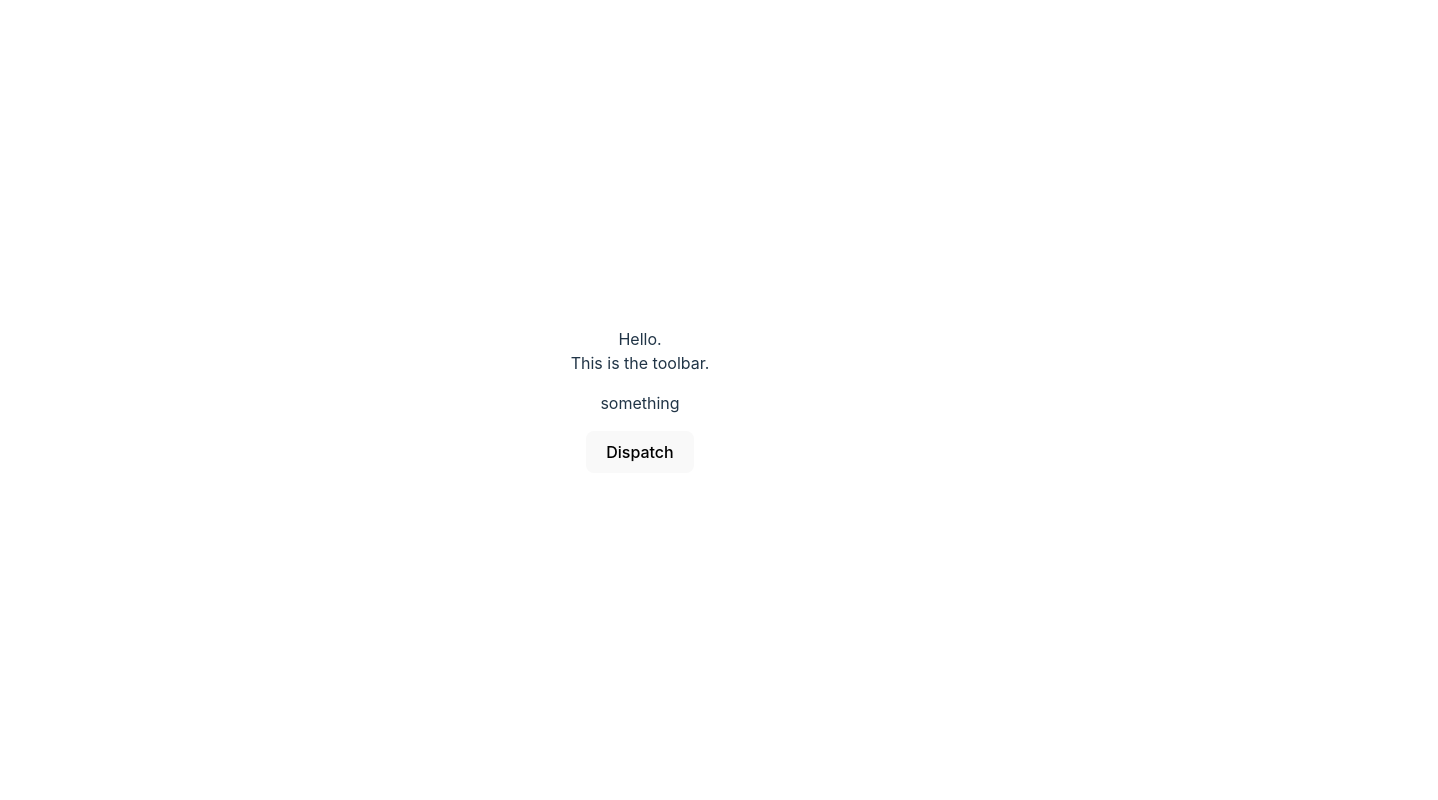
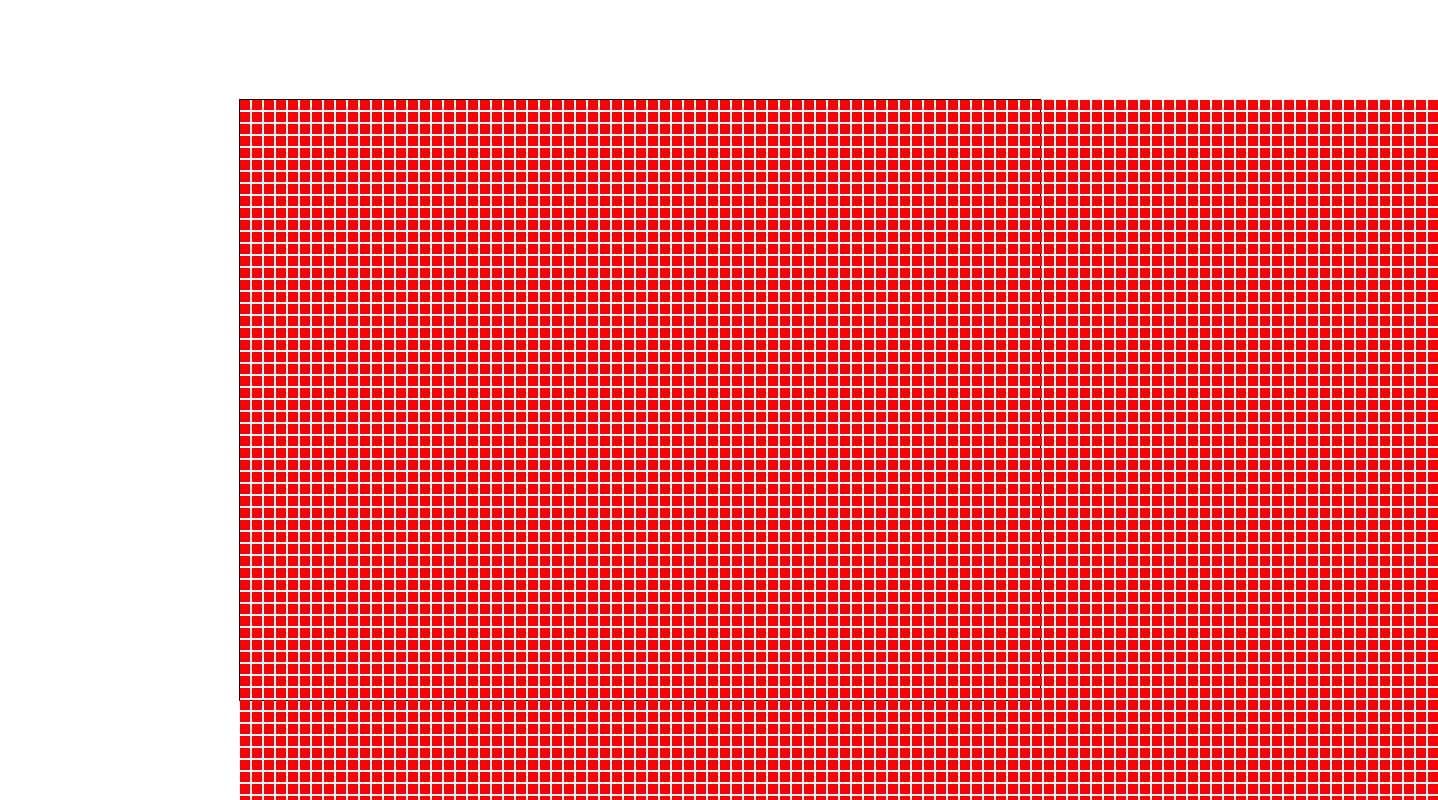
Before and after one commit to alikiki/baby-tldraw, a React (Vite) app: page / in a window 1280 px wide. Shown: the top 800 px of the page, 1438 px wide, since content can reach past the window. Built offline with nearby package versions, Linux system fonts and the light colour scheme.

Commit message:
already hitting performance bottlenecks..

```diff
--- a/src/App.tsx
+++ b/src/App.tsx
@@ -1,28 +1,39 @@
 import './App.css'
-import { useState } from 'react'
 import { BabyTLCanvasOptions } from './types/canvas-types'
 import Canvas from './components/Canvas'
+import { useReducer } from 'react'
+import { EditorReducer } from './editor/EditorReducer'
 import { Editor } from './editor/Editor'
 import { EditorContext } from './hooks/useEditor'
-
+import { EditorDispatchContext } from './hooks/useEditorDispatch'
 
 function App() {
-  const [editor, setEditor] = useState(new Editor({
-    store: {
-      atoms: new Map()
-    },
-    tools: [],
-  }))
-
+  const [editor, dispatch] = useReducer(
+    EditorReducer,
+    {
+      initialCamera: {
+        x: 0,
+        y: 0
+      },
+      camera: {
+        x: 0,
+        y: 0
+      },
+      isPointerDown: false,
+      isPointerDragging: false
+    } as Editor
+  )
   const defaultCanvasOptions: BabyTLCanvasOptions = {
-    width: 800,
-    height: 600
+    width: "800px",
+    height: "600px",
   }
 
   return (
     <>
       <EditorContext.Provider value={editor}>
-        <Canvas options={defaultCanvasOptions} />
+        <EditorDispatchContext.Provider value={dispatch}>
+          <Canvas options={defaultCanvasOptions} />
+        </EditorDispatchContext.Provider>
       </EditorContext.Provider>
     </>
   )
--- a/src/components/Canvas.tsx
+++ b/src/components/Canvas.tsx
@@ -1,29 +1,59 @@
 import { useRef, useState } from "react";
-import Toolbar from "./Toolbar";
+import InnerCanvas from "./InnerCanvas";
 import { BabyTLCanvasProps } from "../types/canvas-types";
 import { useEditor } from "../hooks/useEditor";
+import { useEditorDispatch } from "../hooks/useEditorDispatch";
 
 export default function Canvas({ options }: BabyTLCanvasProps) {
-    const [count, setCount] = useState(0);
     const editor = useEditor();
+    const editorDispatch = useEditorDispatch();
+    const [startPos, setStartPos] = useState({ x: 0, y: 0 });
+
 
     const rCanvas = useRef<HTMLDivElement>(null);
-    const rHtml = useRef<HTMLDivElement>(null);
-    const rHtml2 = useRef<HTMLDivElement>(null);
+
+    console.log("re-rendering outer canvas.");
+
+    const debuggingPointerState = () => {
+        console.log('isPointerDown:', editor.isPointerDown);
+        console.log('isPointerDragging:', editor.isPointerDragging);
+        console.log('camera:', editor.camera);
+    }
+
+    const handlePointerDown = (e: React.PointerEvent) => {
+        editorDispatch({ object: "pointer", command: "down" });
+        console.log('pointer down');
+        setStartPos({ x: e.clientX, y: e.clientY });
+        debuggingPointerState();
+    }
+
+    const handlePointerMove = (e: React.PointerEvent) => {
+        if (!editor.isPointerDown) return;
+        editorDispatch({ object: "pointer", command: "drag" });
+
+        const offsetX = e.clientX - startPos.x;
+        const offsetY = e.clientY - startPos.y;
+
+        const newCameraX = editor.initialCamera.x + offsetX;
+        const newCameraY = editor.initialCamera.y + offsetY;
+
+        editorDispatch({ object: "camera", command: { x: newCameraX, y: newCameraY } });
+    }
+
+    const handlePointerUp = (e: React.PointerEvent) => {
+        editorDispatch({ object: "pointer", command: "up" });
+        editorDispatch({ object: "initial-camera", command: editor.camera })
+    }
+
+    const pointerHandlers = {
+        onPointerDown: handlePointerDown,
+        onPointerMove: handlePointerMove,
+        onPointerUp: handlePointerUp
+    };
 
     return (
-        <div ref={rCanvas}>
-            <div ref={rHtml}>
-                Hello.
-            </div>
-            <div ref={rHtml2}>
-                <Toolbar />
-                <p>{editor.getTestString()}</p>
-                <button onClick={() => {
-                    setCount(count + 1);
-                    editor.setTestString(`Count: ${count}`);
-                }}>Dispatch</button>
-            </div>
+        <div ref={rCanvas} style={{ width: options.width, height: options.height, border: "1px solid black" }} {...pointerHandlers}>
+            <InnerCanvas />
         </div>
     )
 }
--- /dev/null
+++ b/src/components/InnerCanvas.tsx
@@ -0,0 +1,29 @@
+import { useEditor } from "../hooks/useEditor";
+
+export default function InnerCanvas() {
+    const editor = useEditor();
+
+    console.log("re-rendering inner canvas.");
+
+    return (
+        <div style={{ transform: `translate(${editor.camera.x}px, ${editor.camera.y}px)` }}>
+            {Array.from({ length: 100 }, (_, row) => {
+                return Array.from({ length: 100 }, (_, i) => {
+                    return (< div key={i}
+                        style={{
+                            position: "absolute",
+                            top: (12 * row),
+                            left: (12 * i),
+                            width: 10,
+                            height: 10,
+                            backgroundColor: "red" // Changed to red
+                        }}>
+                    </div>)
+                })
+            })}
+
+            {/* <div style={{ position: "absolute", top: 0, left: 0, width: 100, height: 100, backgroundColor: "red" }}></div>
+            <div style={{ position: "absolute", top: 0, left: 105, width: 100, height: 100, backgroundColor: "red" }}></div> */}
+        </div >
+    )
+}
--- a/src/editor/Editor.ts
+++ b/src/editor/Editor.ts
@@ -1,48 +1,6 @@
-import { BabyTLCamera, BabyTLEvent } from "../types/editor-types";
-
-interface BabyTLStore {
-    atoms: Map<string, any>;
+export interface Editor {
+    initialCamera: { x: number, y: number };
+    camera: { x: number, y: number };
+    isPointerDown: boolean;
+    isPointerDragging: boolean;
 }
-
-interface BabyTLEditorOptions {
-    store: BabyTLStore;
-    tools: string[];
-}
-
-// define the interface for the Editor class
-
-
-export class Editor {
-    readonly store: BabyTLStore;
-    readonly tools: string[];
-
-    testString = "something";
-    cameraId = "main-camera";
-
-    constructor({
-        store,
-        tools
-    }: BabyTLEditorOptions) {
-        this.store = store;
-        this.tools = tools;
-    }
-
-    getCamera(): BabyTLCamera {
-        return this.store.atoms.get(this.cameraId);
-    }
-
-    setCamera(camera: BabyTLCamera) {
-        this.store.atoms.set(this.cameraId, camera);
-    }
-
-    getShapes() { }
-    setShapes() { }
-
-    getTestString(): string {
-        return this.testString;
-    }
-
-    setTestString(input: string) {
-        this.testString = input;
-    }
-}
--- /dev/null
+++ b/src/editor/EditorReducer.ts
@@ -0,0 +1,41 @@
+import { Editor } from "./Editor";
+import { BabyTLEvent } from "../types/editor-types";
+
+export function EditorReducer(editor: Editor, action: BabyTLEvent) {
+    if (action.object === "camera") {
+        return {
+            ...editor,
+            camera: {
+                x: action.command.x,
+                y: action.command.y
+            }
+        }
+    } else if (action.object === "initial-camera") {
+        return {
+            ...editor,
+            initialCamera: {
+                x: action.command.x,
+                y: action.command.y
+            }
+        }
+
+    } else if (action.object === "pointer") {
+        if (action.command === "down") {
+            return {
+                ...editor,
+                isPointerDown: true
+            }
+        } else if (action.command === "up") {
+            return {
+                ...editor,
+                isPointerDown: false,
+                isPointerDragging: false
+            }
+        } else if (action.command === "drag") {
+            return {
+                ...editor,
+                isPointerDragging: true
+            }
+        }
+    }
+}
--- /dev/null
+++ b/src/hooks/useEditorDispatch.ts
@@ -0,0 +1,8 @@
+import { useContext, createContext } from 'react';
+import { BabyTLEvent } from '../types/editor-types';
+
+export const EditorDispatchContext = createContext<React.Dispatch<BabyTLEvent>>({} as React.Dispatch<BabyTLEvent>);
+
+export function useEditorDispatch() {
+    return useContext(EditorDispatchContext);
+}
--- a/src/types/canvas-types.ts
+++ b/src/types/canvas-types.ts
@@ -1,6 +1,6 @@
 export interface BabyTLCanvasOptions {
-    width: number;
-    height: number;
+    width: string;
+    height: string;
 }
 
 export interface BabyTLCanvasProps {
--- a/src/types/editor-types.ts
+++ b/src/types/editor-types.ts
@@ -1,10 +1,9 @@
 export interface BabyTLCamera {
     x: number;
     y: number;
-    zoom: number;
 }
 
 export interface BabyTLEvent {
-    action: string;
-    input: string;
+    object: string;
+    command: BabyTLCamera | string;
 }
```
Also changed, not shown: src/hooks/editorReducer.ts (deleted, +0 -14 lines), 1 other file (tests, documents, lock files or other folders).
